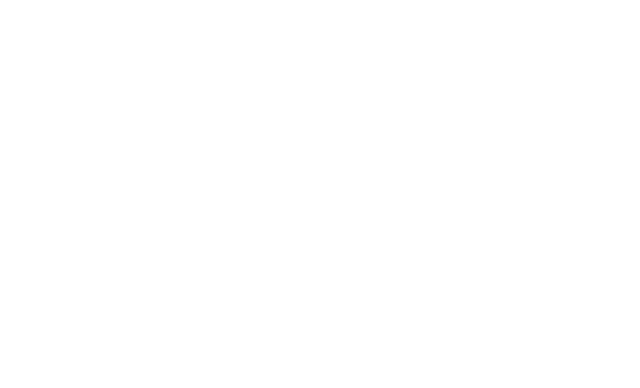
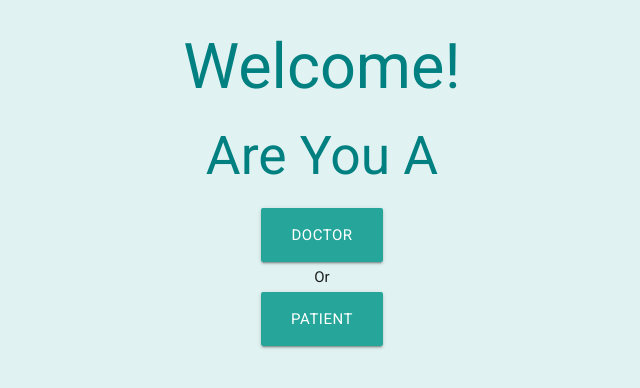
Before and after one commit to ishpatel/FABS_Tester, a plain HTML site: page index.html in a window 1280 px wide. Shown: the whole page, without its empty margins (318-958 px from the left). Drawn offline with nearby package versions, Linux system fonts and the light colour scheme.

Commit message:
Updated Homepage
Added components to Homepage

```diff
--- a/index.html
+++ b/index.html
@@ -1,18 +1,34 @@
 <!DOCTYPE html>
 <html>
   <head>
+    <title>FABS Web Tester</title>
     <!--Import Google Icon Font-->
     <link href="https://fonts.googleapis.com/icon?family=Material+Icons" rel="stylesheet">
     <!--Import materialize.css-->
     <link type="text/css" rel="stylesheet" href="css/materialize.min.css"  media="screen,projection"/>
-
     <!--Let browser know website is optimized for mobile-->
     <meta name="viewport" content="width=device-width, initial-scale=1.0"/>
+    <!--Link Google Roboto Font-->
+    <link href="https://fonts.googleapis.com/css?family=Roboto" rel="stylesheet">
+    <!-- Link style.css to the project-->
+    <link rel="stylesheet" type="text/css" href="style.css"/>
   </head>
 
   <body>
     <!--Import jQuery before materialize.js-->
     <script type="text/javascript" src="https://code.jquery.com/jquery-2.1.1.min.js"></script>
     <script type="text/javascript" src="js/materialize.min.js"></script>
+
+    <div class="text">
+      <h1 class="center-align">Welcome!</h1>
+
+      <h2 class="center-align">Are You A</h2>
+    </div>
+
+    <div class="center-align">
+      <a class="waves-effect waves-light btn-large" href="doctor.html">Doctor</a>
+      <h6 class="center-align">Or</h6>
+      <a class="waves-effect waves-light btn-large" href="patient.html">Patient</a>
+    </div>
   </body>
 </html>
--- /dev/null
+++ b/style.css
@@ -0,0 +1,8 @@
+body {
+  background: #e0f2f1
+}
+
+.text {
+  font-family: Roboto, sans-serif;
+  color: teal;
+}
```
